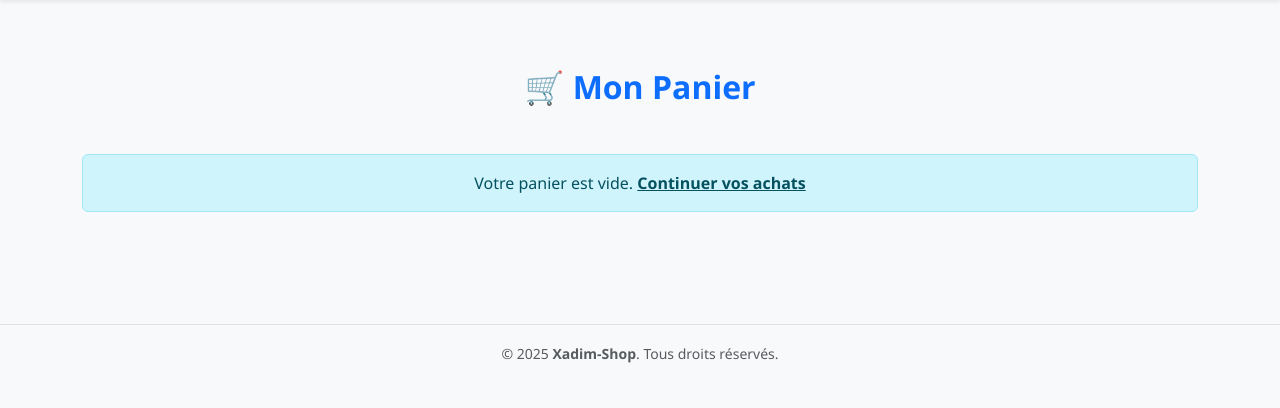
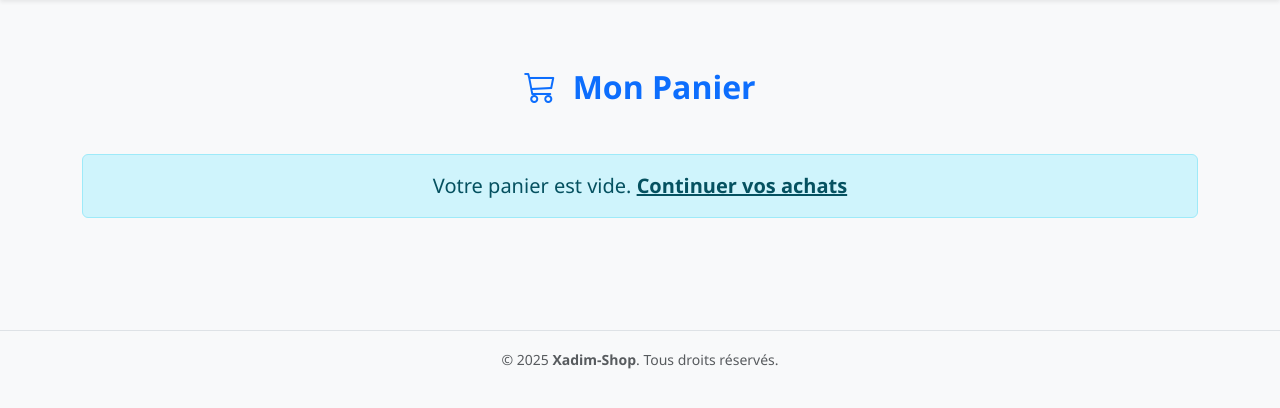
Before and after one commit to KhadimFall0503/Boutique_en_Ligne, a Django app: template shop/templates/shop/cart_detail.html in a window 1280 px wide. Shown: the part 72-480 px from the top of the page. Run offline with Django 5.2, Linux system fonts and the light colour scheme; the template is opened without the code that fills it, so the values that code supplies are empty.

Commit message:
Application de Vente Django_Python

```diff
--- a/shop/templates/shop/cart_detail.html
+++ b/shop/templates/shop/cart_detail.html
@@ -4,30 +4,32 @@
 
 {% block content %}
 <section class="container py-5">
-    <h2 class="text-center fw-bold mb-5 text-primary">🛒 Mon Panier</h2>
+    <h2 class="text-center fw-bold mb-5 text-primary">
+        <i class="bi bi-cart3 me-2"></i> Mon Panier
+    </h2>
 
     {% if cart_items %}
-        <div class="table-responsive shadow rounded-4">
-            <table class="table table-hover align-middle text-center">
+        <div class="table-responsive shadow rounded-4 border">
+            <table class="table table-hover align-middle text-center mb-0">
                 <thead class="table-primary">
                     <tr>
-                        <th scope="col">Produit</th>
-                        <th scope="col">Quantité</th>
-                        <th scope="col">Total</th>
-                        <th scope="col">Action</th>
+                        <th scope="col"><i class="bi bi-box-seam me-1"></i> Produit</th>
+                        <th scope="col"><i class="bi bi-list-ol me-1"></i> Quantité</th>
+                        <th scope="col"><i class="bi bi-currency-euro me-1"></i> Total</th>
+                        <th scope="col"><i class="bi bi-x-circle me-1"></i> Action</th>
                     </tr>
                 </thead>
                 <tbody>
                     {% for item in cart_items %}
                     <tr>
-                        <td class="fw-semibold">{{ item.product.title }}</td>
+                        <td class="fw-semibold text-start">{{ item.product.title }}</td>
                         <td>{{ item.quantity }}</td>
-                        <td>{{ item.subtotal }} €</td>
+                        <td class="fw-bold text-success">{{ item.subtotal }} €</td>
                         <td>
                             <form method="post" action="{% url 'remove_from_cart' item.product.id %}">
                                 {% csrf_token %}
-                                <button type="submit" class="btn btn-sm btn-outline-danger">
-                                    <i class="bi bi-trash"></i> Supprimer
+                                <button type="submit" class="btn btn-sm btn-outline-danger" title="Supprimer">
+                                    <i class="bi bi-trash"></i>
                                 </button>
                             </form>
                         </td>
@@ -38,15 +40,46 @@
         </div>
 
         <div class="text-end mt-4">
-            <h5 class="fw-bold">Total général : <span class="text-success">{{ total }} €</span></h5>
-            <a href="#" class="btn btn-success mt-3 px-4">
-                <i class="bi bi-check-circle-fill"></i> Valider la commande
+            <h5 class="fw-bold fs-5">Total général : <span class="text-success">{{ total }} €</span></h5>
+            <a href="#" class="btn btn-success mt-3 px-5 py-2 shadow-sm fs-5 d-inline-flex align-items-center">
+                <i class="bi bi-check-circle-fill me-2 fs-4"></i> Valider la commande
             </a>
         </div>
     {% else %}
-        <div class="alert alert-info text-center mt-5" role="alert">
-            Votre panier est vide. <a href="{% url 'index' %}" class="alert-link">Continuer vos achats</a>
+        <div class="alert alert-info text-center mt-5 fs-5" role="alert">
+            Votre panier est vide. <a href="{% url 'index' %}" class="alert-link fw-semibold">Continuer vos achats</a>
         </div>
     {% endif %}
 </section>
+
+<style>
+/* Un peu plus de padding dans les cellules pour respirer */
+table.table th, table.table td {
+    padding: 1rem 1.25rem;
+}
+
+/* Bouton supprimer plus compact mais visible */
+.btn-outline-danger {
+    transition: background-color 0.3s ease, color 0.3s ease;
+}
+.btn-outline-danger:hover {
+    background-color: #dc3545;
+    color: white;
+}
+
+/* Shadow léger sur bouton valider */
+.btn-success {
+    transition: box-shadow 0.3s ease;
+}
+.btn-success:hover {
+    box-shadow: 0 8px 20px rgba(40, 167, 69, 0.4);
+}
+
+/* Responsive : scroll horizontal pour les petits écrans */
+@media (max-width: 576px) {
+    .table-responsive {
+        overflow-x: auto;
+    }
+}
+</style>
 {% endblock %}
```
Also changed, not shown: shop/templates/shop/detail_produits.html (+70 -18 lines), db.sqlite3.
